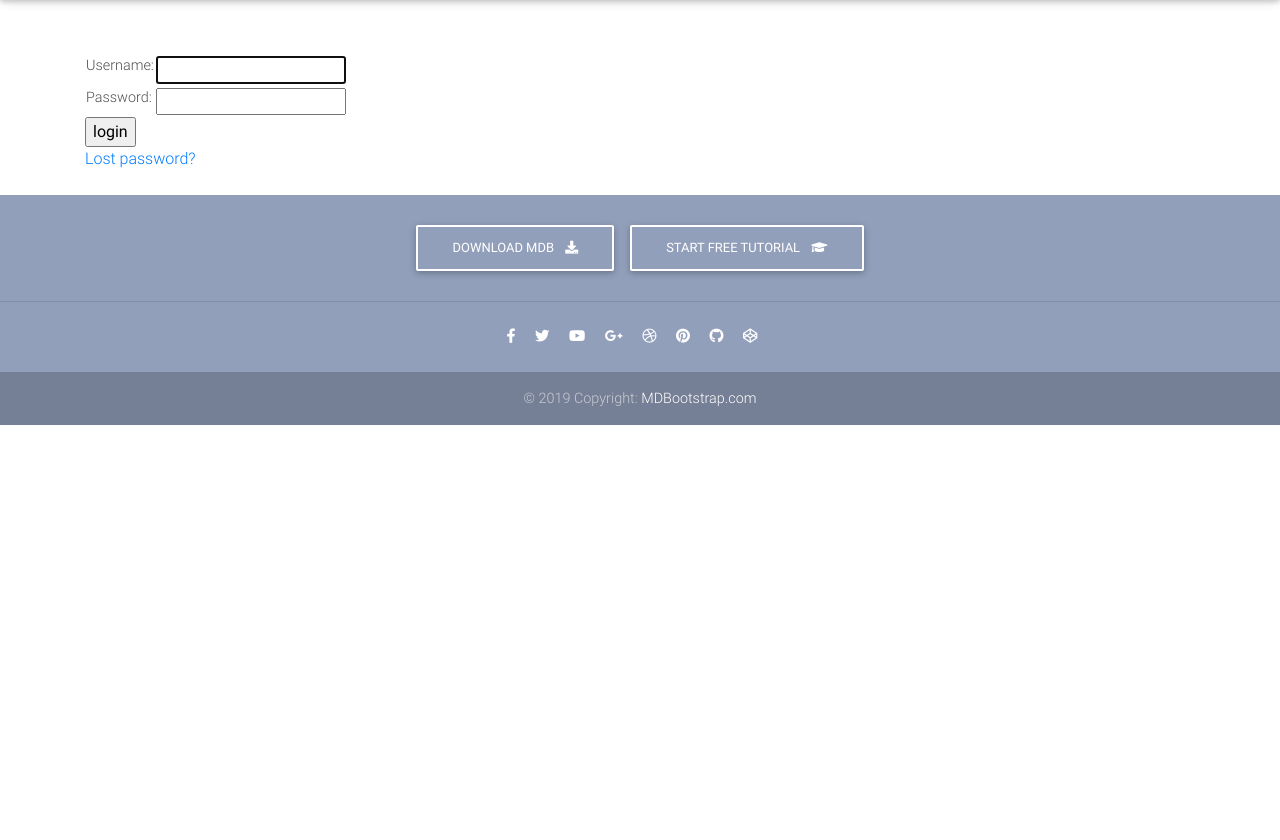
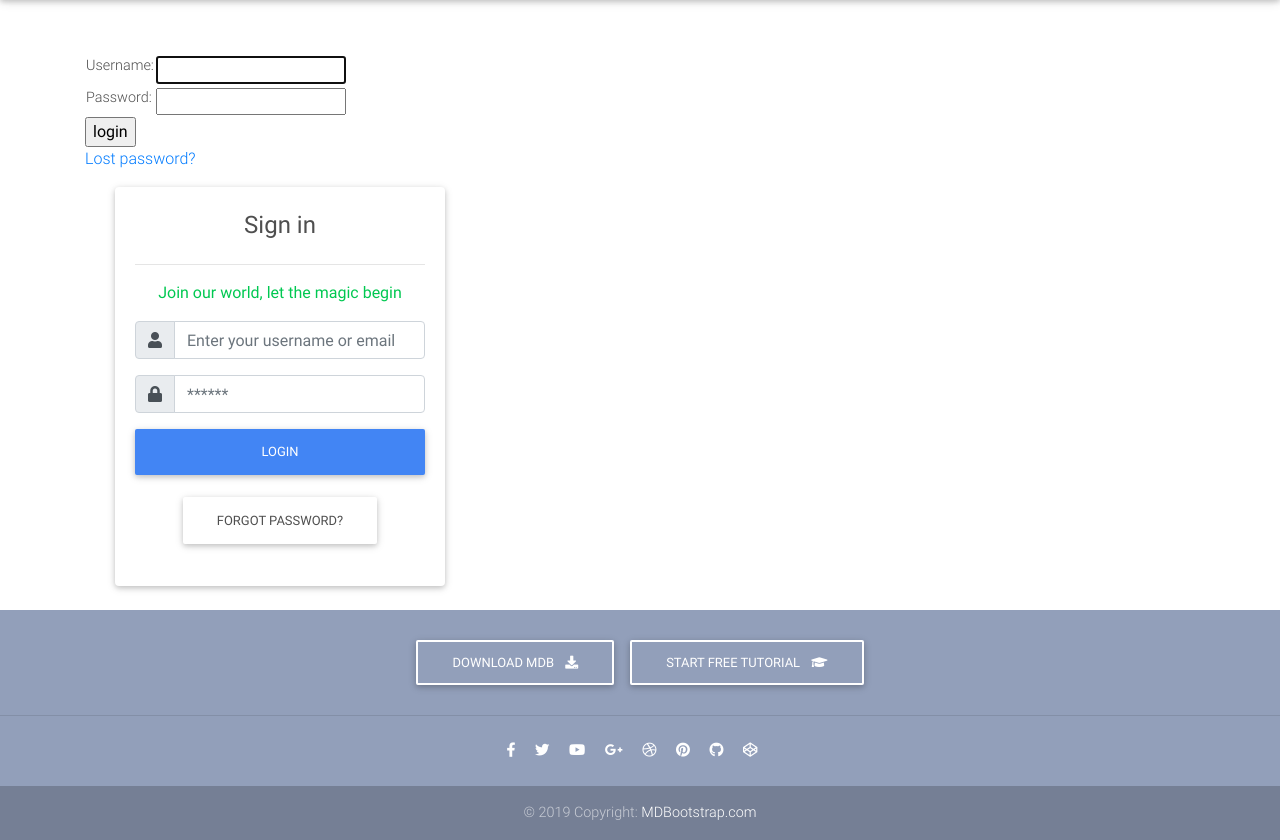
Before and after one commit to oussamabouchikhi/Bigdeals, a Django app: page /accounts/login/ in a window 1280 px wide. Shown: the part 66-906 px from the top of the page. Before the commit the page ends 491 px from the top, so only its background shows below. Run offline with Django 3.2, Linux system fonts and the light colour scheme; some libraries are stand-ins or nearby versions.

Commit message:
Add login page

```diff
--- a/src/accounts/templates/registration/login.html
+++ b/src/accounts/templates/registration/login.html
@@ -39,6 +39,72 @@
       {# Assumes you setup the password_reset view in your URLconf #}
       <p><a href="{% url 'password_reset' %}">Lost password?</a></p>
 
+
+
+
+
+
+
+
+
+
+
+
+      <!-- Login -->
+      <div class="container">
+
+      	<aside class="col-sm-4">
+
+      <div class="card">
+      	<article class="card-body">
+      		<h4 class="card-title text-center mb-4 mt-1">Sign in</h4>
+      		<hr>
+      		<p class="text-success text-center">Join our world, let the magic begin</p>
+      		<form>
+      			<div class="form-group">
+      				<div class="input-group">
+      					<div class="input-group-prepend">
+      					    <span class="input-group-text"> <i class="fa fa-user"></i> </span>
+      					 </div>
+      					<input name="" class="form-control" placeholder="Enter your username or email" type="email">
+      				</div>
+      			</div>
+      			<div class="form-group">
+      				<div class="input-group">
+      					<div class="input-group-prepend">
+      					    <span class="input-group-text"> <i class="fa fa-lock"></i> </span>
+      					 </div>
+      				    <input class="form-control" placeholder="******" type="password">
+      				</div>
+      			</div>
+      			<div class="form-group">
+      				<button type="submit" class="btn btn-primary btn-block"> Login  </button>
+      			</div> <!-- form-group// -->
+      			<p class="text-center"><a href="#" class="btn">Forgot password?</a></p>
+      		</form>
+      	</article>
+      </div>
+
+      	</aside>
+      </div>
+
+      </div>
+      <!-- Login -->
+
+
+
+
+
+
+
+
+
+
+
+
+
+
+
     </div>
   </main>
-{% endblock %}
+{% endblock body %}
```
